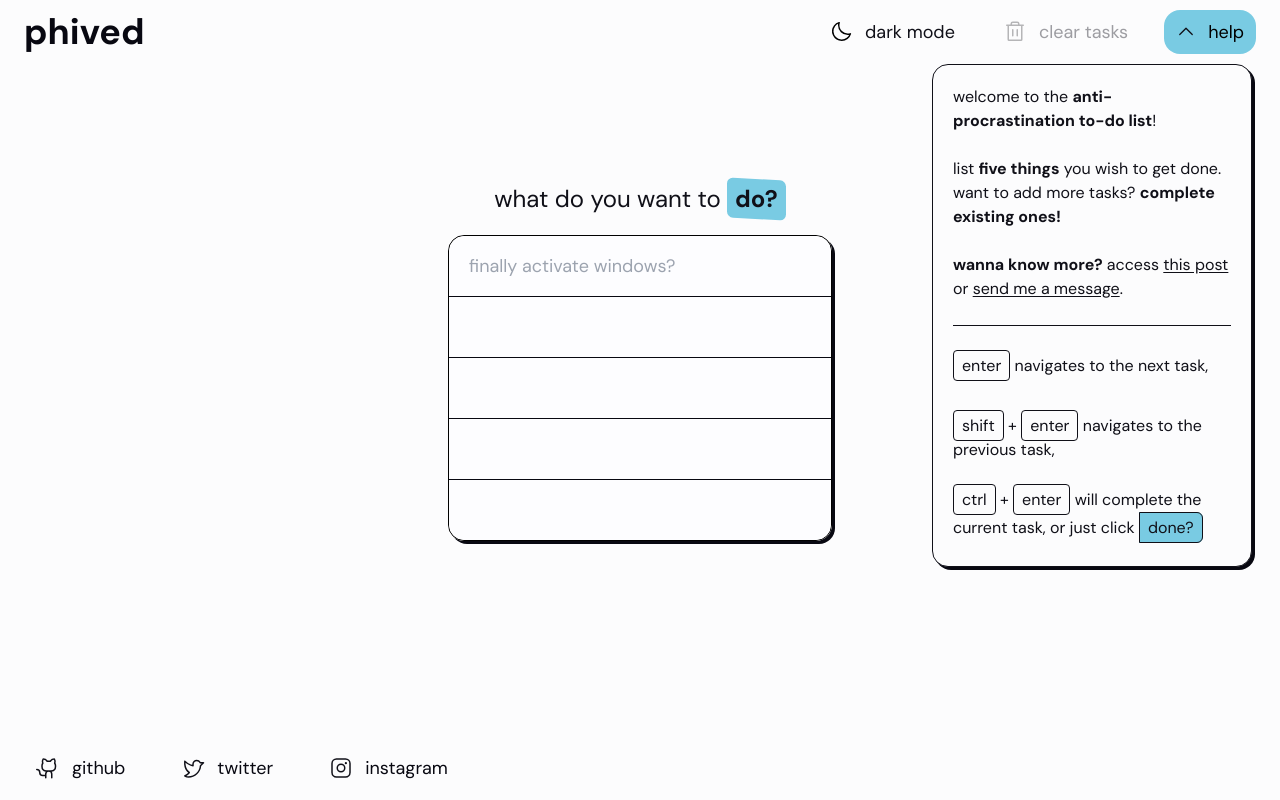
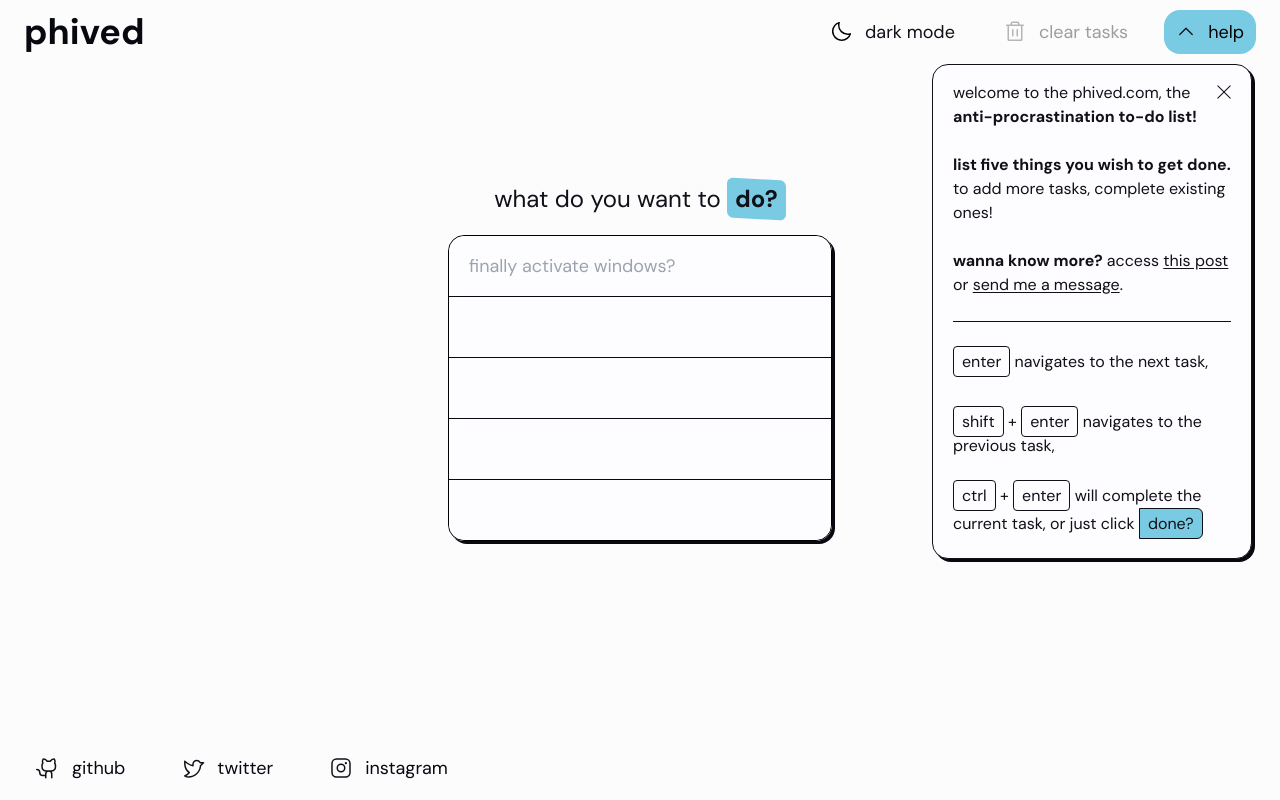
Before and after one commit to LukeberryPi/phived, a React (Vite) app: page / in a window 1280 px wide. Both pictures are taken after a click on the button "help". Built offline with nearby package versions, Linux system fonts and the light colour scheme.

Commit message:
addCloseToHelpMenu

```diff
--- a/src/components/Header.tsx
+++ b/src/components/Header.tsx
@@ -19,8 +19,12 @@ export function Header() {
     setIsDarkMode((currentDarkMode) => !currentDarkMode);
   };
 
-  const toggleHelpMenu = () => {
-    setShowHelpMenu((currentMenuState) => !currentMenuState);
+  const openHelpMenu = () => {
+    setShowHelpMenu(true);
+  };
+
+  const closeHelpMenu = () => {
+    setShowHelpMenu(false);
   };
 
   const handleInstallClick = () => {
@@ -120,7 +124,7 @@ export function Header() {
           </button>
         )}
         <button
-          onClick={toggleHelpMenu}
+          onClick={showHelpMenu ? closeHelpMenu : openHelpMenu}
           className={`group ${
             showHelpMenu && "bg-berryBlue dark:bg-purpleRain"
           } hidden cursor-pointer select-none flex-col items-center rounded-2xl p-2 transition-all sm:flex-row sm:gap-3 sm:px-3 sm:hover:bg-berryBlue sm:hover:ease-in-out dark:sm:hover:bg-purpleRain lg:flex`}
@@ -132,7 +136,7 @@ export function Header() {
           </span>
           <p className="dark:text-lightWhite tiny:text-lg">help</p>
         </button>
-        {showHelpMenu && <HelpMenu />}
+        {showHelpMenu && <HelpMenu onCloseClick={closeHelpMenu} />}
       </nav>
     </header>
   );
--- a/src/components/HelpMenu.tsx
+++ b/src/components/HelpMenu.tsx
@@ -1,13 +1,27 @@
-export function HelpMenu() {
+import { Close } from "src/icons";
+
+interface HelpMenuProps {
+  onCloseClick?: () => void;
+}
+
+export function HelpMenu({ onCloseClick }: HelpMenuProps) {
   return (
-    <div className="absolute right-7 top-full hidden max-w-xs flex-col rounded-2xl border border-darkBlack bg-lightWhite px-5 pt-5 pb-3 shadow-brutalist-dark dark:border-lightWhite dark:bg-darkBlack dark:shadow-brutalist-light lg:flex">
+    <article className="absolute right-7 top-full hidden max-w-xs flex-col rounded-2xl border border-darkBlack bg-lighterWhite px-5 pt-4 pb-2 shadow-brutalist-dark dark:border-lightWhite dark:bg-darkBlack dark:shadow-brutalist-light lg:flex">
+      <span
+        onClick={onCloseClick}
+        className="absolute right-3 top-3 h-fit w-fit cursor-pointer rounded-md p-1 hover:bg-unavailableLight dark:hover:bg-unavailableDark"
+      >
+        <Close className="fill-darkBlack dark:fill-lightWhite" />
+      </span>
       <h1 className="text-darkBlack dark:text-lightWhite">
-        welcome to the <strong>anti-procrastination to-do list</strong>!
+        welcome to the phived.com, the
+        <br />
+        <strong>anti-procrastination to-do list!</strong>
       </h1>
       <br />
       <h2 className="text-darkBlack dark:text-lightWhite">
-        list <strong>five things</strong> you wish to get done. want to add more tasks?{" "}
-        <strong>complete existing ones!</strong>
+        <strong>list five things you wish to get done.</strong> to add more tasks, complete existing
+        ones!
       </h2>
       <br />
       <p className="text-darkBlack dark:text-lightWhite">
@@ -66,6 +80,6 @@ export function HelpMenu() {
           </span>
         </p>
       </div>
-    </div>
+    </article>
   );
 }
--- /dev/null
+++ b/src/icons/Close.tsx
@@ -0,0 +1,15 @@
+import { type DefaultSvgProps } from "src/utils/defaultSvgProps";
+
+export function Close({ className, size = 22 }: DefaultSvgProps) {
+  return (
+    <svg
+      className={className}
+      xmlns="http://www.w3.org/2000/svg"
+      width={size}
+      height={size}
+      viewBox="0 0 256 256"
+    >
+      <path d="M204.24,195.76a6,6,0,1,1-8.48,8.48L128,136.49,60.24,204.24a6,6,0,0,1-8.48-8.48L119.51,128,51.76,60.24a6,6,0,0,1,8.48-8.48L128,119.51l67.76-67.75a6,6,0,0,1,8.48,8.48L136.49,128Z" />
+    </svg>
+  );
+}
--- a/src/icons/index.ts
+++ b/src/icons/index.ts
@@ -8,3 +8,4 @@ export { Github } from "src/icons/Github";
 export { Twitter } from "src/icons/Twitter";
 export { Install } from "src/icons/Install";
 export { Open } from "src/icons/Open";
+export { Close } from "src/icons/Close";
--- a/tailwind.config.cjs
+++ b/tailwind.config.cjs
@@ -22,7 +22,7 @@ module.exports = {
       instagramPink: "#d62976",
       instagramPurple: "#962fbf",
       instagramOrange: "#fa7e1e",
-      unavailableLight: "#dbdbdf",
+      unavailableLight: "#dedee0",
       unavailableDark: "#202028",
     },
     extend: {
```
